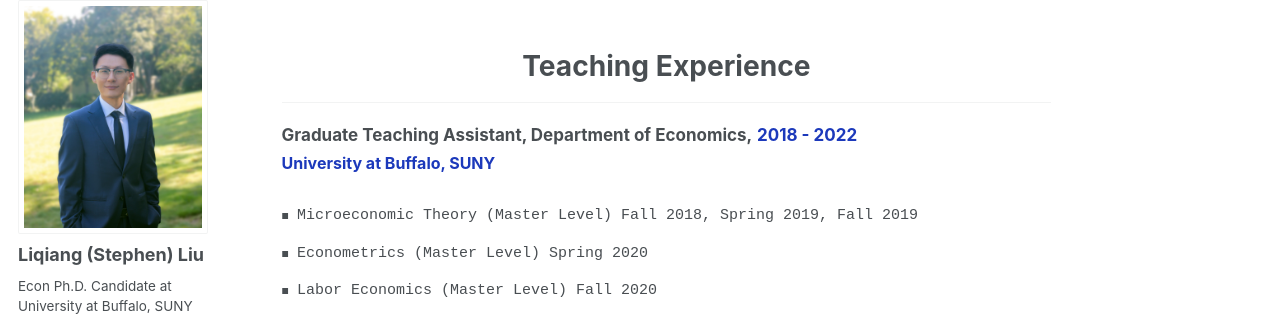
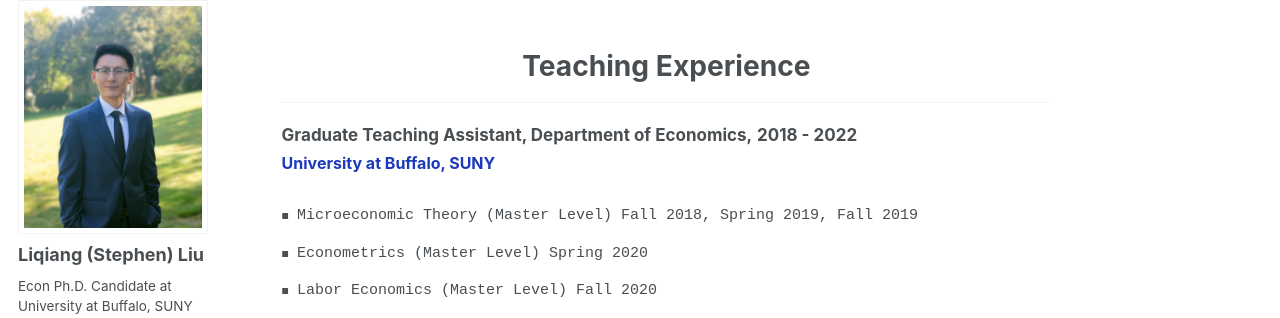
Before and after one commit to Liqiang-Liu/Liqiang-Liu.github.io, a Jekyll site: the page built from _pages/teaching.md, in a window 1280 px wide. Shown: the part 118-436 px from the top of the page. Built offline with Jekyll 4.4.1, drawn with Linux system fonts in a browser that asks for light colours.

Commit message:
Update teaching.md

```diff
--- a/_pages/teaching.md
+++ b/_pages/teaching.md
@@ -25,7 +25,7 @@
 </style>
 
 
-<span style="font-size: 17px;"> <strong>Graduate Teaching Assistant, Department of Economics,</strong> <span style="color:#1c39bb;"> <strong> 2018 - 2022</strong> </span> </span><br>
+<span style="font-size: 17px;"> <strong>Graduate Teaching Assistant, Department of Economics,</strong> <strong> 2018 - 2022</strong> </span><br>
 <span style="font-size: 16px;"> <span style="color:#1c39bb;"> <strong>University at Buffalo, SUNY </strong> </span> </span>
 <ul class="custom-bullet">
     <ul class="custom-bullet">
```
